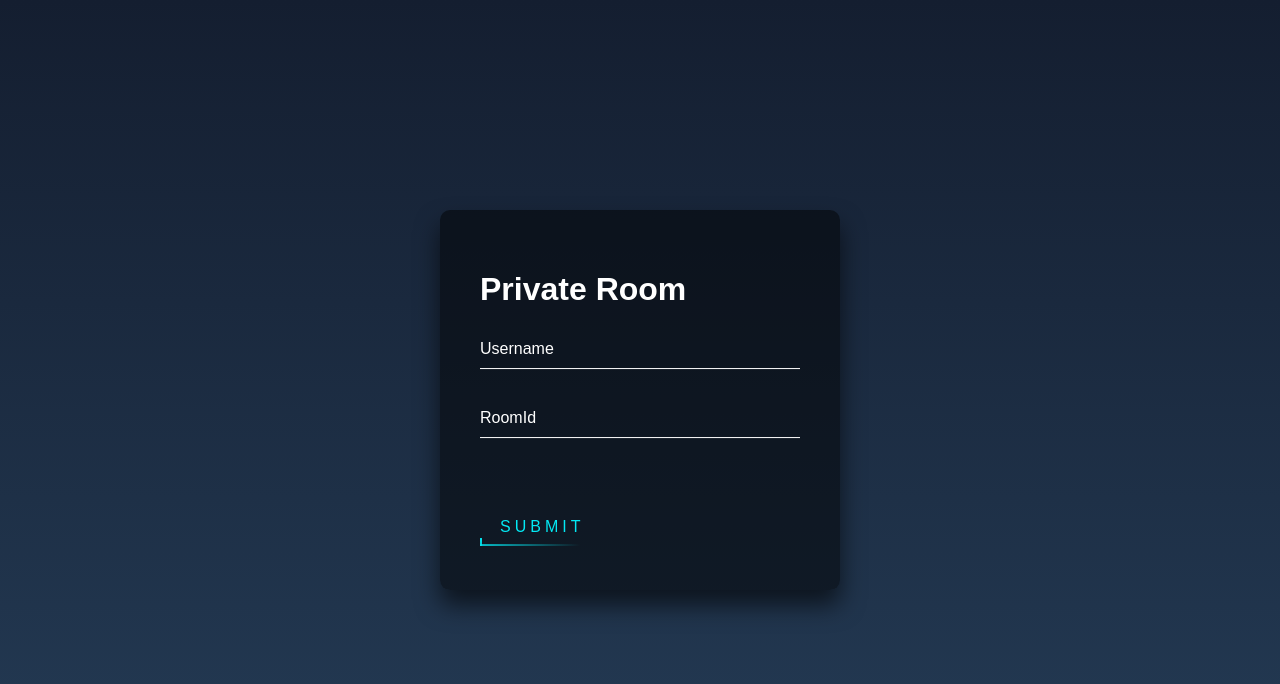
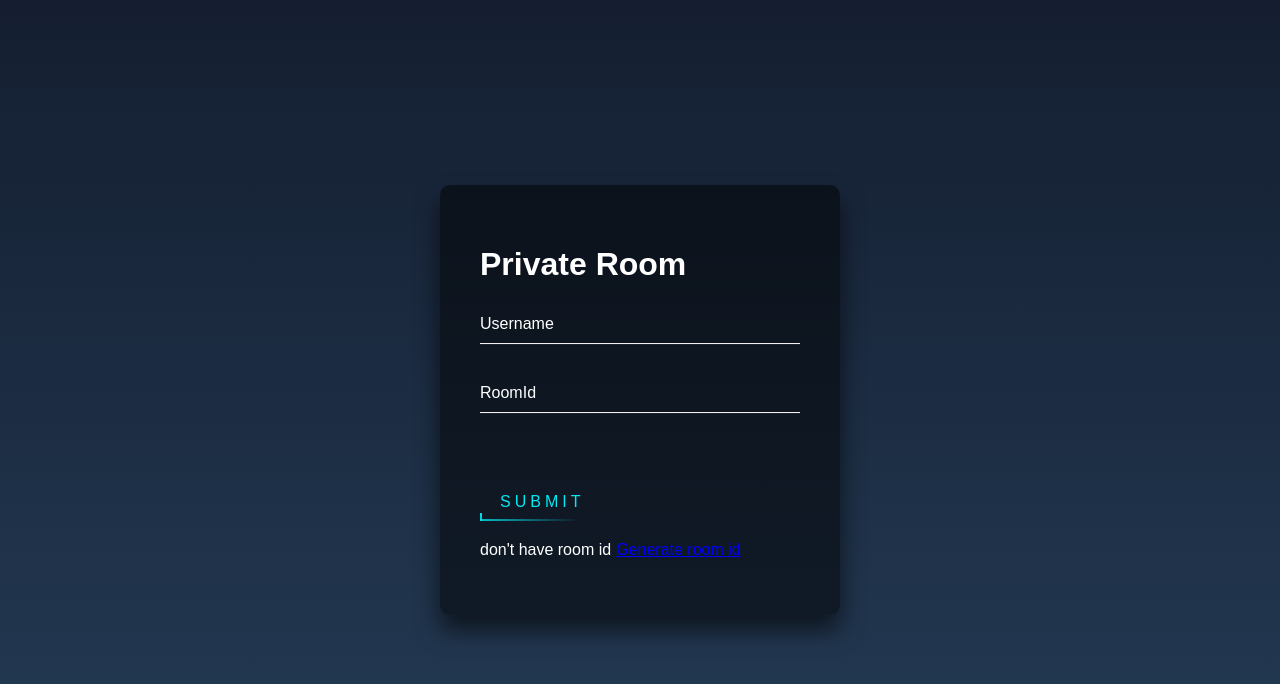
Before and after one commit to aj9045j/SeeSay, a React (Create React App) app in the folder frontend/: page / in a window 1280 px wide. Both pictures are taken after a click on the button "Private". Shown: the top 684 px of the page. Built offline with nearby package versions, Linux system fonts and the light colour scheme.

Commit message:
added a feature to generate unique room id

```diff
--- a/frontend/package.json
+++ b/frontend/package.json
@@ -13,6 +13,7 @@
     "react-router-dom": "^6.14.1",
     "react-scripts": "5.0.1",
     "socket.io-client": "^4.7.0",
+    "uuidv4": "^6.2.13",
     "web-vitals": "^2.1.4"
   },
   "scripts": {
--- a/frontend/src/rooms/privateRoom.jsx
+++ b/frontend/src/rooms/privateRoom.jsx
@@ -1,12 +1,14 @@
-import React, { useState } from 'react';
+import React, { useState, useRef } from 'react';
 import { useNavigate } from 'react-router-dom';
 import toast from 'react-hot-toast';
+import { v4 as uuid } from 'uuid';
 
 export default function PrivateRoom() {
 
     const [name, setName] = useState('');
     const [roomId, setRoomId] = useState('');
     const navigate = useNavigate();
+    const roomIdInputRef = useRef(null);
 
     const handleSubmit = (e) => {
         e.preventDefault();
@@ -24,18 +26,24 @@ export default function PrivateRoom() {
     const handleRoomIDChange = (e) => {
         setRoomId(e.target.value);
     };
+    const generateRoomid = () => {
+        const unique_id = uuid();
+        setRoomId(unique_id);
+        toast.success(unique_id);
+        roomIdInputRef.current.value = unique_id;
+    }
 
     return (
         <div>
             <div class="login-box">
-            <h1 style={{color: "white"}}>Private Room</h1>
+                <h1 style={{ color: "white" }}>Private Room</h1>
                 <form>
                     <div class="user-box">
                         <input type="text" name="" required onChange={handleChange} />
                         <label>Username</label>
                     </div>
                     <div class="user-box">
-                        <input type="number" name="" required onChange={handleRoomIDChange} />
+                        <input ref={roomIdInputRef} name="" required onChange={handleRoomIDChange} />
                         <label>RoomId</label>
 
                     </div>
@@ -49,6 +57,7 @@ export default function PrivateRoom() {
                     </a>
 
                 </form>
+                <p style={{display: "inline-block", color: "white"}}>don't have room id</p><a onClick={generateRoomid} style={{color: "blue", margin: "5px", textDecoration: "underLine"}}>Generate room id</a>
             </div>
 
         </div>
```
Also changed, not shown: 1 other file (tests, documents, lock files or other folders).
